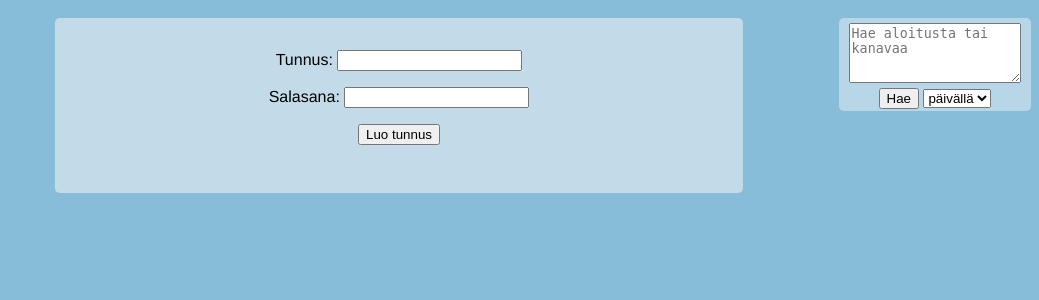
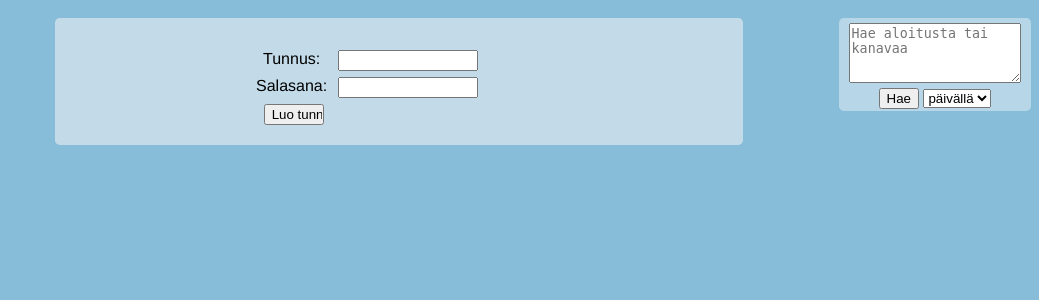
Before and after one commit to sseisalo/tsoha20, a Flask app: page /register/ in a window 1280 px wide. Shown: the part 59-359 px from the top of the page, without its empty margins (241-1280 px from the left). Run offline with Flask 2, Linux system fonts and the light colour scheme; parts of the project's set-up code (start-up, migrations or seed data) failed here and were passed over.

Commit message:
forms' css updated + minor css fixes

```diff
--- a/static/main.css
+++ b/static/main.css
@@ -42,10 +42,25 @@ body {
     text-decoration: none;
 }
 
-form:not(#search-form):not(#comment-form):not(#remove):not(.votes){
-    padding: 2em 0;
+form:not(#search-form):not(#comment-form):not(#remove):not(.votes):not(.new){
+    margin-left: 23%;
+    padding: 2em;
     text-align: center;
     overflow: hidden;
+    display: grid;
+    max-width: 100%;
+    grid-template-columns: 20% 30%;
+    grid-row-gap: 10%;
+}
+
+.new {
+    padding: .5em 0;
+    text-align: center;
+}
+
+#login {
+    margin-left: 20%;
+    width: 65%;
 }
 
 .post {
@@ -171,6 +186,11 @@ form:not(#search-form):not(#comment-form):not(#remove):not(.votes){
     text-decoration: none;
 }
 
+.sidebar-new:hover {
+    background-color: #4397c3;
+    border-radius: .7em;
+}
+
 .new-post {
     text-align: center;
     color: #000;
@@ -223,14 +243,13 @@ form:not(#search-form):not(#comment-form):not(#remove):not(.votes){
     width: 100%;
 }
 
-a:hover:not(.topnav a) {
+a:hover {
     background-color: moccasin;
 }
 
 @media only screen and (min-width: 1094px) {
     .col {width: 55%; margin: auto; margin-bottom: .625em;}
     .topnav {left: 22.5%;}
-    .topnav h3 {}
     .sidebar {width: 15%; margin: auto; margin-right: .5em; position: fixed; right: 0;}
     .sidebar-new {top: 11.25em;}
     .empty {width: 54.5%; }
--- a/templates/register.html
+++ b/templates/register.html
@@ -4,11 +4,11 @@
 
 <div class="empty bg">
     <form action="/register" method="post">
-        Tunnus: <input type="text" name="username">
-        <p>
-        Salasana: <input type="password" name="password">
-        <p>
-        <input type="submit" value="Luo tunnus">
+        <label for="username">Tunnus:</label>
+        <input type="text" name="username">
+        <label for="password">Salasana:</label>
+        <input type="password" name="password">
+        <input id="login" type="submit" value="Luo tunnus">
     </form>
 </div>
 {% endblock %}
--- a/templates/search.html
+++ b/templates/search.html
@@ -3,8 +3,6 @@
 {% block content %}
 
 <title>{{ title }}</title>
-
-<div class="empty">
 
 <div class="post col">
     <p class="search-result">Haku: "{{ query }} <br> Kanava: <a href="/ch/{{ query }}">/ch/{{ query }}"</a></p>
@@ -46,7 +44,5 @@
         </div>
     </div>
 </div>
-</div>
 {% endfor %}
-
 {% endblock %}
```
Also changed, not shown: templates/login.html (+5 -5 lines).
